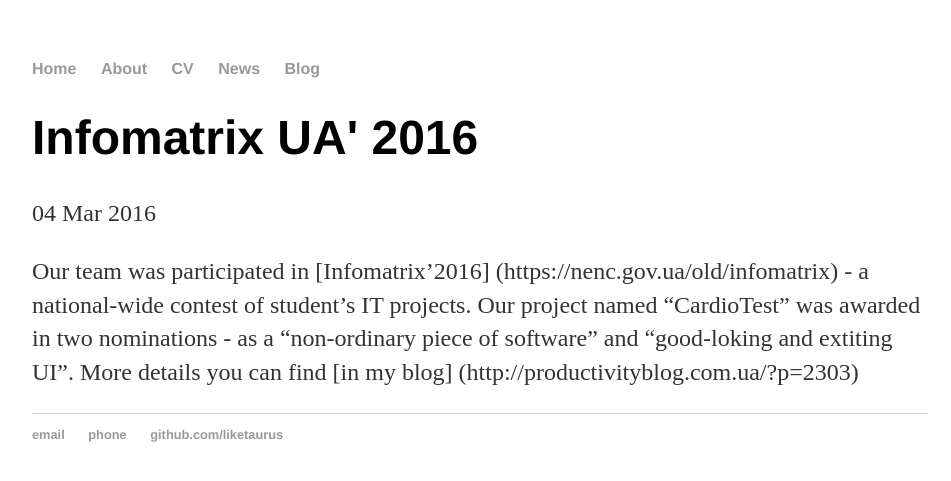
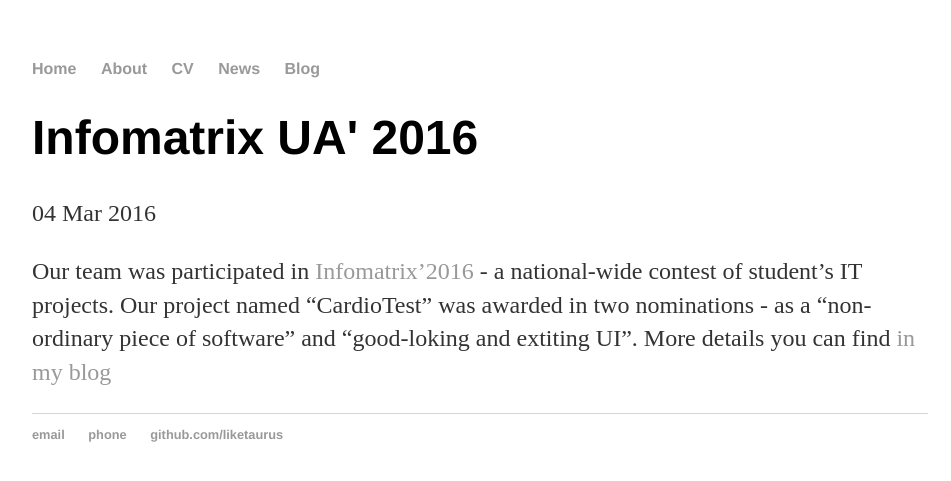
Before and after one commit to liketaurus/liketaurus.github.io, a Jekyll site: the page built from _posts/2016-03-04-Infomatrix-UA.md, in a window 1280 px wide. Shown: the top 481 px of the page, without its empty margins (160-1111 px from the left). Built offline with Jekyll 4.4.1, drawn with Linux system fonts in a browser that asks for light colours; some of the changed lines change nothing that is shown.

Commit message:
Update 2016-03-04-Infomatrix-UA.md

```diff
--- a/_posts/2016-03-04-Infomatrix-UA.md
+++ b/_posts/2016-03-04-Infomatrix-UA.md
@@ -3,5 +3,8 @@
 title: "Infomatrix UA' 2016"
 date: 2016-03-04
 ---
-Our team was participated in [Infomatrix'2016] (https://nenc.gov.ua/old/infomatrix) - a national-wide contest of student's IT projects. Our project named "CardioTest" was awarded in two nominations - as a "non-ordinary piece of software" and "good-loking and extiting UI".
-More details you can find [in my blog] (http://productivityblog.com.ua/?p=2303)
+Our team was participated in [Infomatrix'2016] - a national-wide contest of student's IT projects. Our project named "CardioTest" was awarded in two nominations - as a "non-ordinary piece of software" and "good-loking and extiting UI".
+More details you can find [in my blog]
+
+[Infomatrix'2016]: https://nenc.gov.ua/old/infomatrix
+[in my blog]: http://productivityblog.com.ua/?p=2303
```
